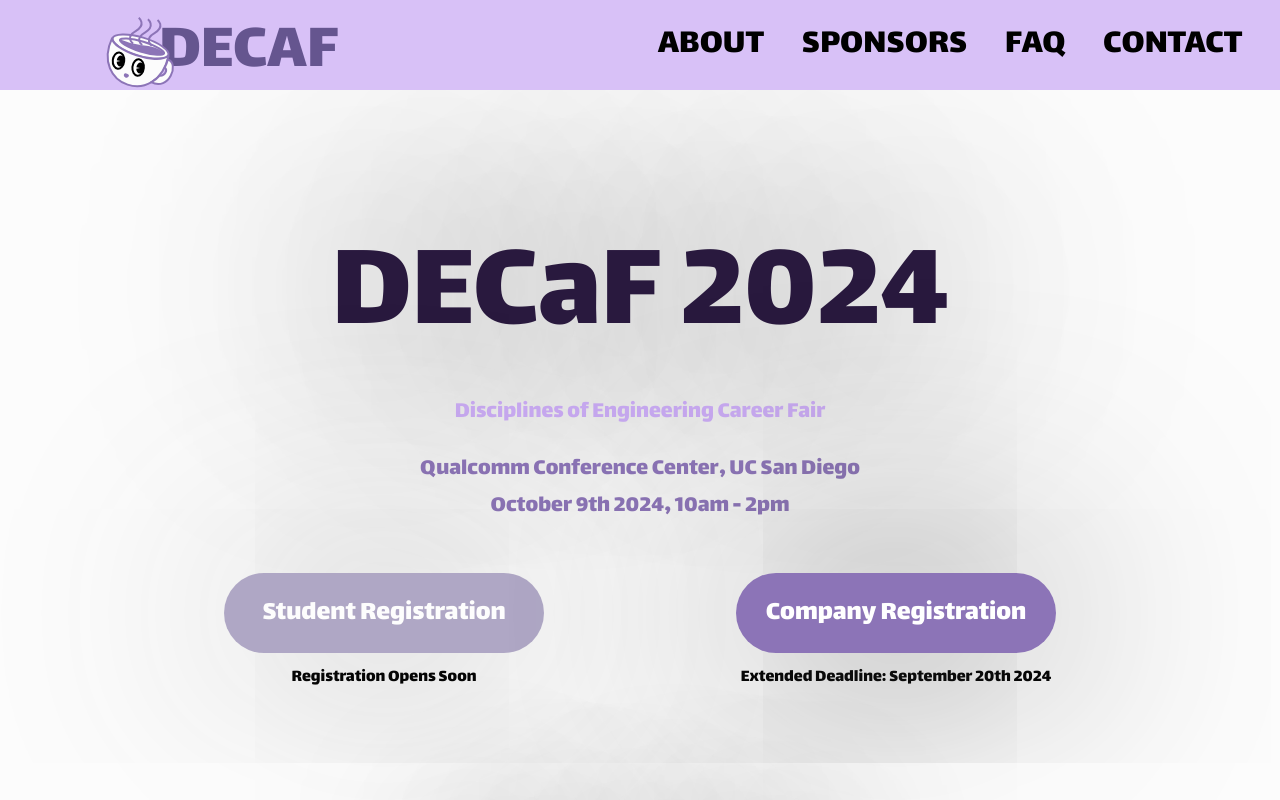
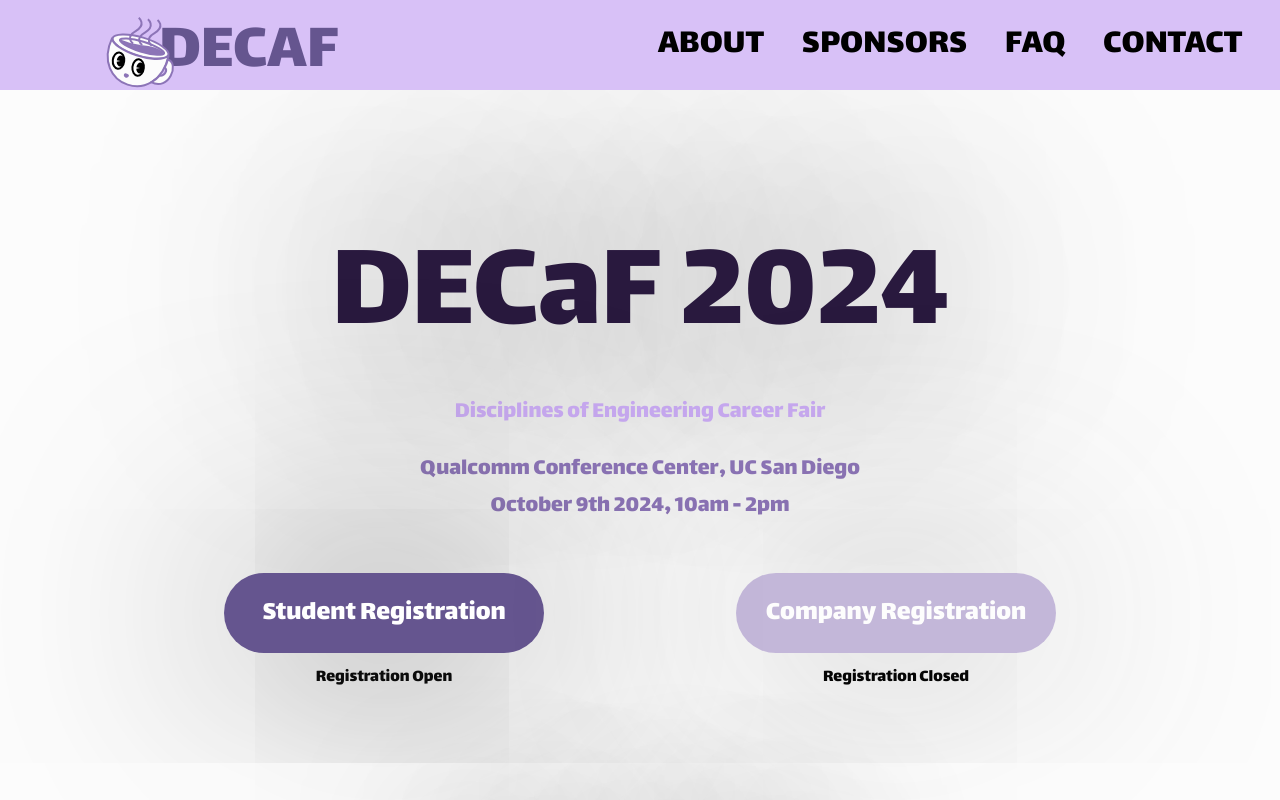
Before and after one commit to r800360/decafucsd.com, a React (Create React App) app: page / in a window 1280 px wide. Shown: the top 800 px of the page. Built offline with nearby package versions, Linux system fonts and the light colour scheme.

Commit message:
Update student registration to Google Form and close company registration

```diff
--- a/src/pages/Home/Home.css
+++ b/src/pages/Home/Home.css
@@ -1,5 +1,5 @@
 .home {
-    background-color: #FCFCFC;
+  background-color: #fcfcfc;
   width: 100%;
   height: 100vh; /* Adjust for full screen height on any device */
   font-family: "Lalezar", system-ui;
@@ -25,7 +25,7 @@
 }
 
 .home #heading {
-    color: #29193E;
+  color: #29193e;
   font-size: 128px;
   margin-bottom: -24px;
   margin-top: 0;
@@ -33,14 +33,14 @@
 }
 
 .home #subheading {
-    color: #C8A9F1;
+  color: #c8a9f1;
   font-size: 24px;
   margin: 20px 0;
   text-shadow: 0px 0px 250px rgb(0, 0, 0);
 }
 
 .home #venue {
-    color: #8C74B7;
+  color: #8c74b7;
   font-size: 24px;
   margin: auto;
   text-shadow: 0px 0px 250px rgb(0, 0, 0);
@@ -80,12 +80,13 @@
 }
 
 .home #student {
-    background-color: #65558F;
-    opacity: 0.5;
+  background-color: #65558f;
+  /* opacity: 0.5; */
 }
 
 .home #company {
-    background-color: #8C74B7;
+  background-color: #8c74b7;
+  opacity: 0.5;
 }
 
 .home #company:hover {
--- a/src/pages/Home/Home.jsx
+++ b/src/pages/Home/Home.jsx
@@ -1,10 +1,10 @@
-import Header from "./Header"
-import "./Home.css"
+import Header from "./Header";
+import "./Home.css";
 
-function Home(){
-    return(
-        <div className="home" id='home'>
-            <Header/>
+function Home() {
+  return (
+    <div className="home" id="home">
+      <Header />
       <div className="content">
         <div className="title">
           <p id="heading">DECaF 2024</p>
@@ -13,20 +13,28 @@ function Home(){
           <p id="venue">October 9th 2024, 10am - 2pm</p>
           <div className="buttons">
             <div className="button-group">
-                            <div className="button" id='student'>Student Registration</div>
-                            <p className='deadline'>Registration Opens Soon</p>
+              <div className="button" id="student">
+                <a
+                  href="https://forms.gle/HqDtN7ZHPcj1u4BC6"
+                  target="_blank"
+                  rel="noreferrer"
+                >
+                  Student Registration
+                </a>
+              </div>
+              <p className="deadline">Registration Open</p>
             </div>
             <div className="button-group">
-                            <div className="button" id='company'>
-                                <a href='https://www.tinyurl.com/decaf-2024-registration' target="_blank" rel="noreferrer">Company Registration</a>
+              <div className="button" id="company">
+                Company Registration
               </div>
-                            <p className='deadline'>Extended Deadline: September 20th 2024</p>
+              <p className="deadline">Registration Closed</p>
             </div>
           </div>
         </div>
       </div>
     </div>
-    )
+  );
 }
 
-export default Home
+export default Home;
```
Lines whose indentation alone changed are shown as unchanged.
